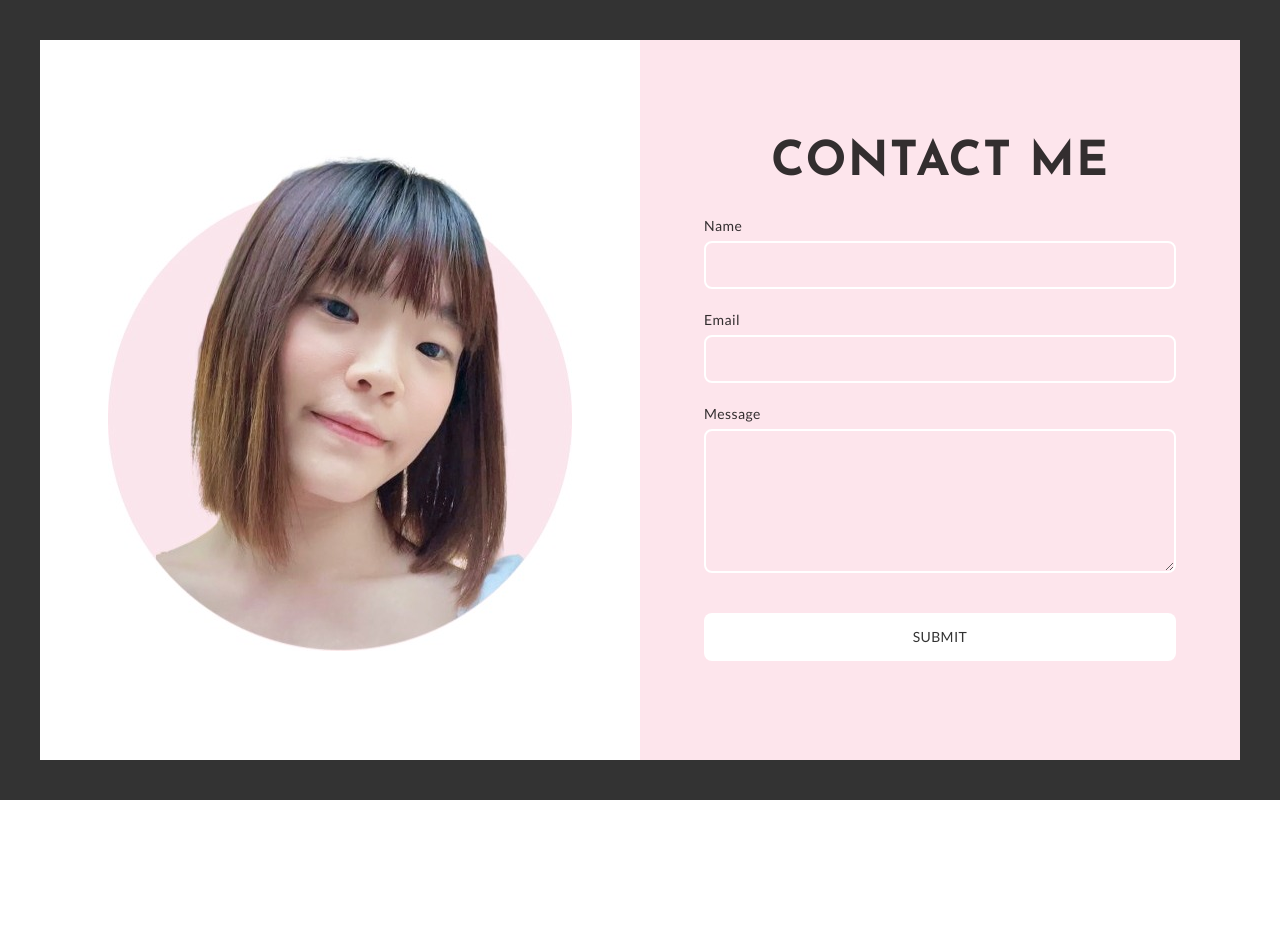
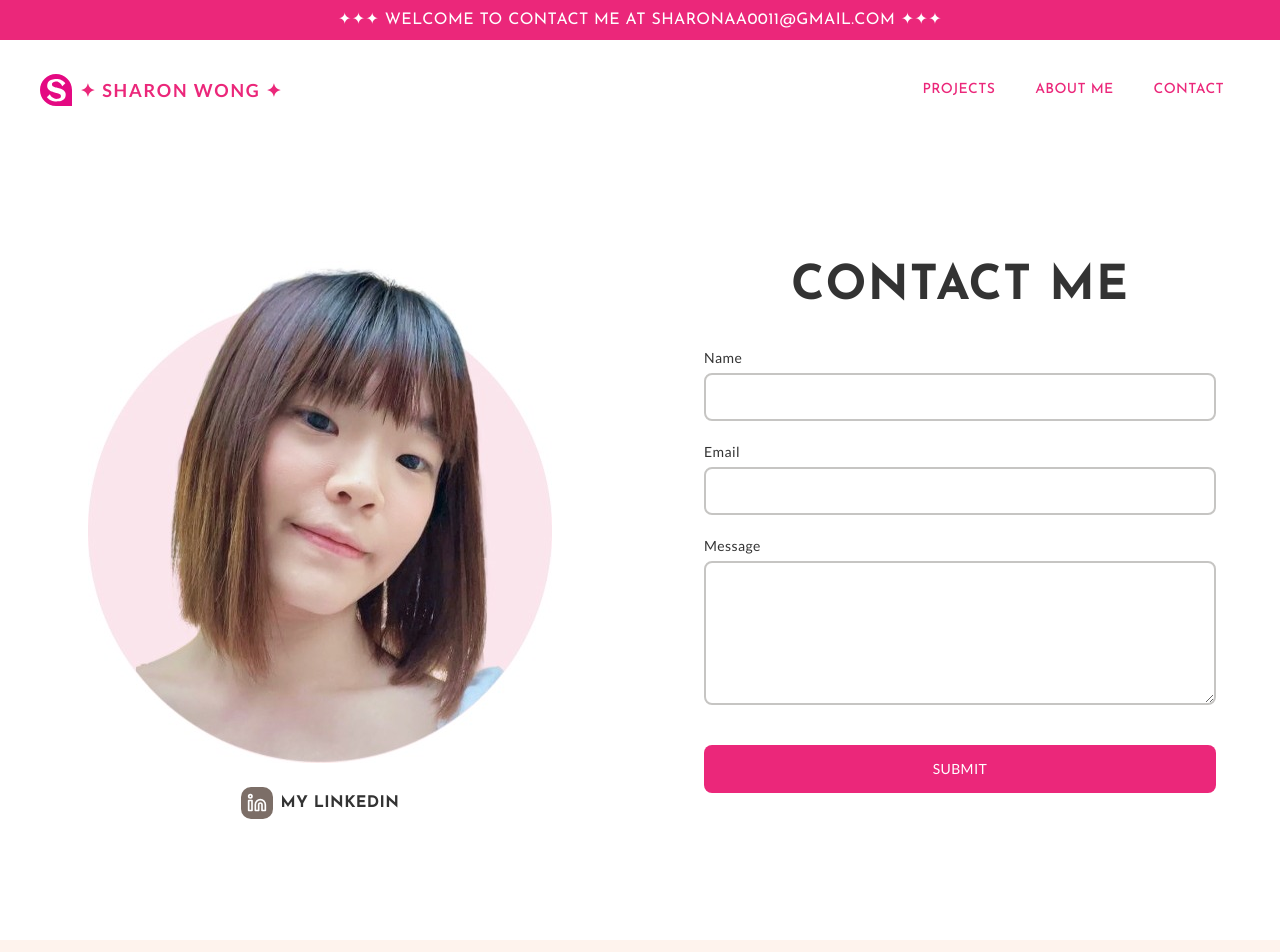
Before and after one commit to sharooonii/portfolio, a React (Vite) app: page /contact in a window 1280 px wide. Shown: the top 952 px of the page. Before the commit the page ends 800 px from the top, so only its background shows below. Built offline with nearby package versions, Linux system fonts and the light colour scheme.

Commit message:
contact page done

```diff
--- a/src/App.tsx
+++ b/src/App.tsx
@@ -1,7 +1,6 @@
 import { BrowserRouter, Routes, Route } from "react-router-dom";
 import { Homepage } from "./pages/Home";
 import { SingleProject } from "@/components/Projects/SingleProject"
-import { Contact } from "./pages/Contact";
 
 function App() {
   return (
@@ -9,7 +8,6 @@ function App() {
     <Routes>
       {/* Main application routes handled by Homepage */}
       <Route path="/*" element={<Homepage />} />
-      <Route path="/contact" element={<Contact />}/>
 
       <Route path="/educare" element={<SingleProject />} />
 
--- a/src/components/Homepage/Footer.tsx
+++ b/src/components/Homepage/Footer.tsx
@@ -1,14 +1,9 @@
 import { Button } from "../ui/button";
-import { Linkedin } from "lucide-react";
+import { LinkedIn } from "./LinkedIn";
 import { useNavigate } from "react-router-dom"; // Import useNavigate hook
 
 export const Footer = () => {
   const navigate = useNavigate(); // Initialize the navigate function
-
-  const navigateToLinkedin = () => {
-    // Open LinkedIn profile in a new tab
-    window.open("https://www.linkedin.com/in/sharon-wong-49b44b280/", "_blank", "noopener,noreferrer");
-  };
 
   // Updated navigate functions to use route paths
   const navigateToProjects = () => {
@@ -39,14 +34,7 @@ export const Footer = () => {
         <h1 className="uppercase text-sbrown text-base tracking-widest">
           ✦ Thanks for visiting my website! 🥰 ✦
         </h1>
-        <div className="flex items-center gap-2 cursor-pointer group mt-2 lg:mt-0" onClick={navigateToLinkedin}>
-          <div className="size-8 rounded-lg bg-sbrown text-white flex justify-center items-center">
-            <Linkedin className="size-5"/>
-          </div>
-          <p className="josefin uppercase group-hover:underline underline-offset-8 font-bold font-xl">
-            My LinkedIn
-          </p>
-        </div>
+        <LinkedIn />
         <div className="flex items-center gap-2">
           {navItems.map((item, index) => (
             <Button
--- a/src/components/Homepage/Header.tsx
+++ b/src/components/Homepage/Header.tsx
@@ -6,11 +6,14 @@ import {
   Sheet,
   SheetContent,
   SheetHeader,
-  SheetTitle,
   SheetTrigger,
-} from "@/components/ui/sheet"
+} from "@/components/ui/sheet";
 
-export const Header = () => {
+interface HeaderProps {
+  showTopReminder?: boolean;
+}
+
+export const Header = ({ showTopReminder = true }: HeaderProps) => {
   const navigate = useNavigate();
 
   // Navigation to home page
@@ -40,11 +43,13 @@ export const Header = () => {
 
   return (
     <>
-      <div className="bg-spink py-2 text-white">
-        <p className="container mx-auto text-center josefin uppercase">
-          ✦✦✦ <span className="hidden md:inline">welcome to contact me at</span> sharonaa0011@gmail.com ✦✦✦
-        </p>
-      </div>
+      {showTopReminder && (
+        <div className="bg-spink py-2 text-white">
+          <p className="container mx-auto text-center josefin uppercase">
+            ✦✦✦ <span className="hidden md:inline">welcome to contact me at</span> sharonaa0011@gmail.com ✦✦✦
+          </p>
+        </div>
+      )}
       <div
         id="header"
         className="container mx-auto py-8 flex justify-between items-center px-8 md:px-0"
--- /dev/null
+++ b/src/components/Homepage/LinkedIn.tsx
@@ -0,0 +1,20 @@
+import { Linkedin } from "lucide-react";
+
+export const LinkedIn = () => {
+
+  const navigateToLinkedin = () => {
+    // Open LinkedIn profile in a new tab
+    window.open("https://www.linkedin.com/in/sharon-wong-49b44b280/", "_blank", "noopener,noreferrer");
+  };
+
+  return (
+    <div className="flex justify-center items-center gap-2 cursor-pointer group mt-2 lg:mt-0" onClick={navigateToLinkedin}>
+      <div className="size-8 rounded-lg bg-sbrown text-white flex justify-center items-center">
+        <Linkedin className="size-5"/>
+      </div>
+      <p className="josefin uppercase group-hover:underline underline-offset-8 font-bold font-xl">
+        My LinkedIn
+      </p>
+    </div>
+  );
+}
--- a/src/index.css
+++ b/src/index.css
@@ -347,29 +347,30 @@ Button {
 
 /* contact */
 .contact-container {
-  @apply text-black/80 bg-black/80 block h-screen
+  @apply container mx-auto flex flex-col justify-center min-h-screen w-full
 }
 
 .contact-inner-container {
-  @apply text-black/80 p-10 block lg:grid grid-cols-2 gap-0 overflow-hidden h-full rounded-lg
-  *:p-16 *:flex *:flex-col *:justify-center;
+  @apply text-black/80 block xl:grid grid-cols-2 items-center gap-0
+  xl:overflow-hidden w-full;
 }
 
 .contact-title {
   font-family: "Josefin Sans", sans-serif !important;
-  @apply tracking-wide text-5xl uppercase font-extrabold text-center;
+  @apply tracking-wide text-3xl xl:text-5xl uppercase font-extrabold text-center;
 }
 
 .contact-input {
-  @apply border-2 border-white rounded-md focus-visible:border-stone-700/80
+  @apply border-2 border-stone-700/30 rounded-md focus-visible:border-stone-700/80
   focus-visible:ring-lpink outline-none shadow-none h-12
 }
 
 .contact-textarea {
-  @apply border-2 border-white rounded-md focus-visible:border-stone-700/80
+  @apply border-2 border-stone-700/30 rounded-md focus-visible:border-stone-700/80
   focus-visible:ring-lpink outline-none shadow-none h-36 overflow-y-auto
 }
 
 .submit-button {
-  @apply bg-white text-black/80 rounded-md w-full h-12 uppercase;
+  @apply bg-spink text-white rounded-md w-full h-12 uppercase
+  hover:bg-spink/80;
 }
--- a/src/pages/Contact.tsx
+++ b/src/pages/Contact.tsx
@@ -15,6 +15,7 @@ import {
 import { Input } from "@/components/ui/input"
 import { Textarea } from "@/components/ui/textarea"
 import contactImage from "@/assets/contact-image.jpg"
+import { LinkedIn } from "@/components/Homepage/LinkedIn"
 
 const FormSchema = z.object({
   username: z.string().optional(),
@@ -27,6 +28,7 @@ const FormSchema = z.object({
 })
 
 export const Contact = () => {
+
   const form = useForm<z.infer<typeof FormSchema>>({
     resolver: zodResolver(FormSchema),
     defaultValues: {
@@ -53,13 +55,20 @@ export const Contact = () => {
   return (
     <div id="contact-page" className="contact-container">
       <div className="contact-inner-container">
-        <div className="bg-white w-full hidden md:block">
-          <img src={contactImage} alt="Sharon Wong" className="mx-auto max-w-[500px]"/>
+        <div className="bg-white h-full w-full hidden xl:flex flex-col justify-center p-16 space-y-6">
+          <img src={contactImage} alt="Sharon Wong" className="mx-auto max-w-[400px] xl:max-w-[500px]"/>
+          <LinkedIn />
         </div>
-        <div className="bg-lpink">
-          <h1 className="contact-title">Contact Me</h1>
+        <div className="h-full flex flex-col justify-center gap-10 px-10 py-16 xl:p-16">
+          <div className="space-y-8">
+            <div className="block xl:hidden space-y-6">
+              <img src={contactImage} alt="Sharon Wong" className="mx-auto max-w-36"/>
+              <LinkedIn />
+            </div>
+            <h1 className="contact-title">Contact Me</h1>
+          </div>
           <Form {...form}>
-            <form onSubmit={form.handleSubmit(onSubmit)} className="space-y-6 pt-8">
+            <form onSubmit={form.handleSubmit(onSubmit)} className="space-y-6">
               <FormField
                 control={form.control}
                 name="username"
@@ -108,6 +117,8 @@ export const Contact = () => {
               <div className="pt-4">
                 <Button type="submit" className="submit-button">Submit</Button>
               </div>
+              <div className="flex justify-between items-center">
+              </div>
             </form>
           </Form>
         </div>
--- a/src/pages/Home.tsx
+++ b/src/pages/Home.tsx
@@ -4,6 +4,7 @@ import { Header } from "@/components/Homepage/Header";
 import { LandingPage } from "./LandingPage";
 import { Projects } from "./Projects";
 import { AboutMe } from "./AboutMe";
+import { Contact } from "./Contact";
 
 export const Homepage = () => {
   return (
@@ -23,6 +24,7 @@ export const Homepage = () => {
             path="/about-me"
             element={<AboutMe />}
           />
+          <Route path="/contact" element={<Contact />}/>
         </Routes>
       </div>
       <Footer />
```
Also changed, not shown: src/assets/contact-image-white-bg.png (added).
